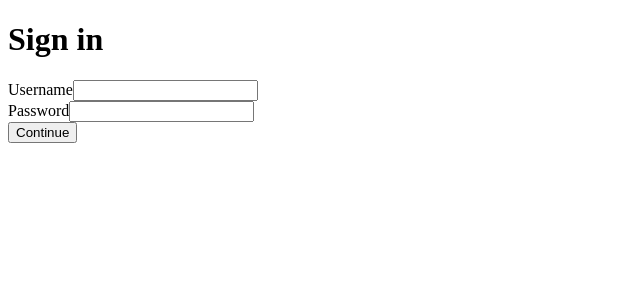
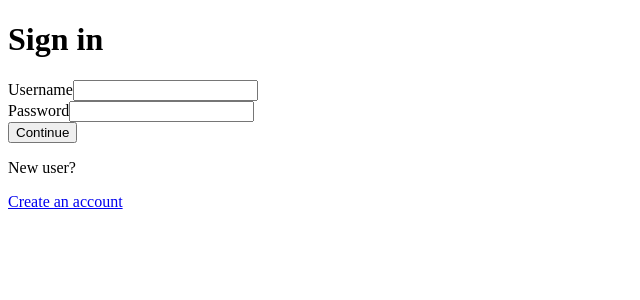
Before and after one commit to 0xZach/lucia_beatle, a Next.js app: page /login in a window 1280 px wide. Shown: the top 300 px of the page, without its empty margins (0-640 px from the left). Built offline with nearby package versions, Linux system fonts and the light colour scheme.

Commit message:
adding signup link to login page

```diff
--- a/src/app/login/page.tsx
+++ b/src/app/login/page.tsx
@@ -24,6 +24,7 @@ const LoginPage = () => {
                     <p>{formState.error}</p>
                 }
             </form>
+            <p>New user? </p><a href='/signup'>Create an account</a>
         </RootLayout>
     );
 }
```
